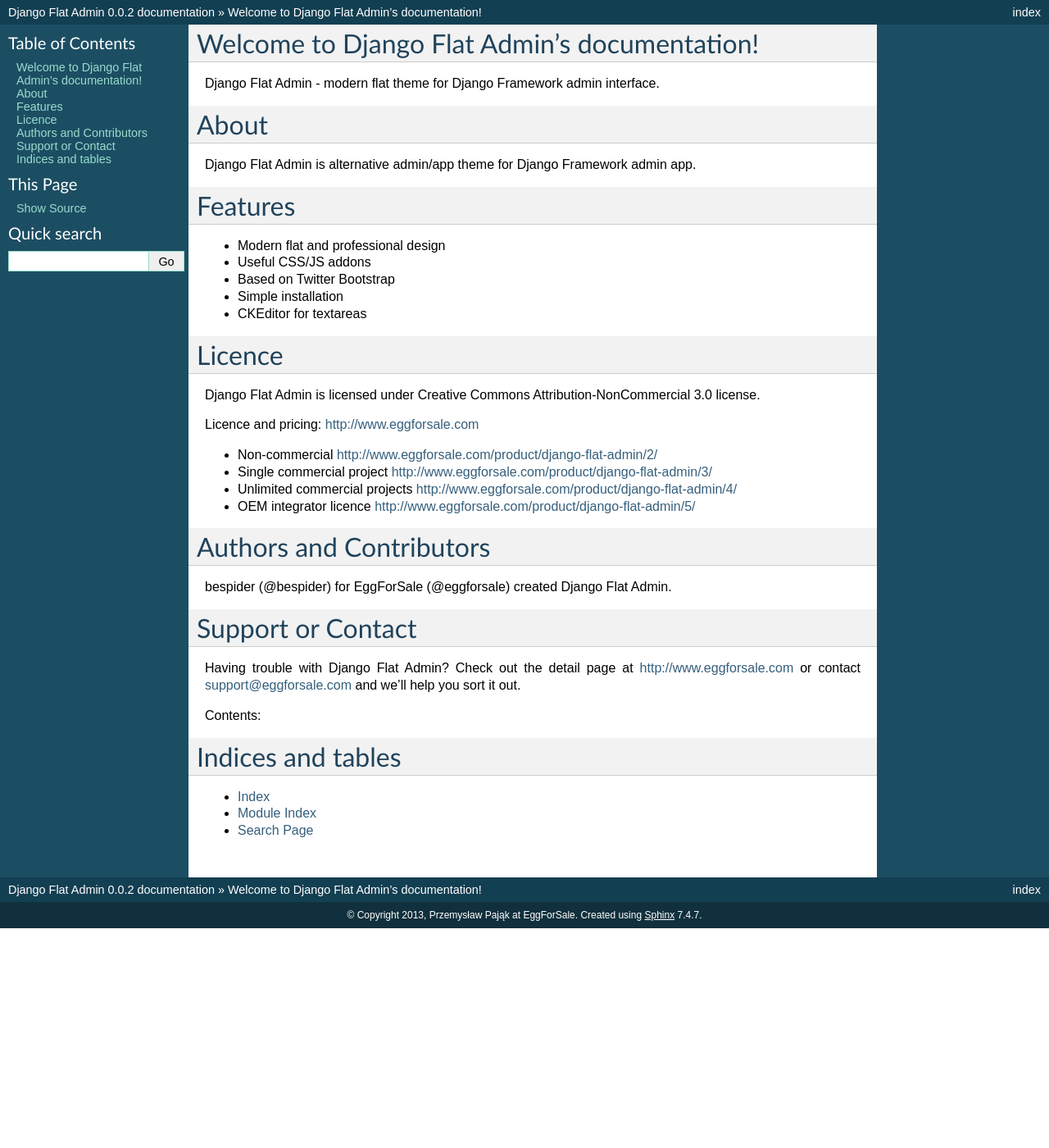
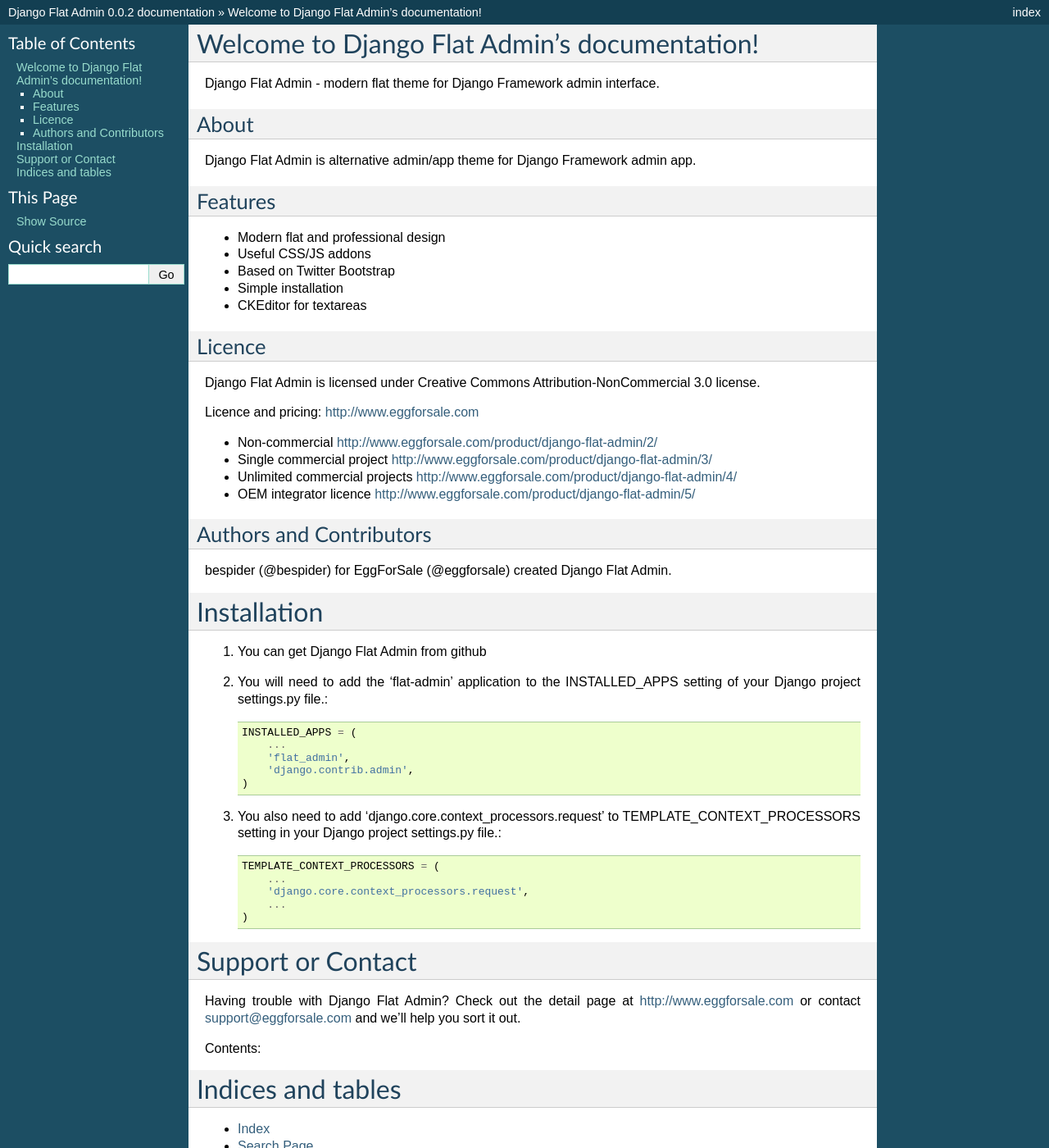
Before and after one commit to fearlessspider/django-flat-admin, a Sphinx documentation site: the page built from docs/index.rst, in a window 1280 px wide and 1400 px high. Shown: the whole window at 82% size. Built offline with Sphinx 7.4.7, drawn with Linux system fonts in a browser that asks for light colours.

Commit message:
Added installation docs

```diff
--- a/docs/index.rst
+++ b/docs/index.rst
@@ -8,11 +8,11 @@
 Django Flat Admin - modern flat theme for Django Framework admin interface.
 
 About
-=====
+-----
 Django Flat Admin is alternative admin/app theme for Django Framework admin app.
 
 Features
-========
+--------
 * Modern flat and professional design
 * Useful CSS/JS addons
 * Based on Twitter Bootstrap
@@ -20,7 +20,7 @@
 * CKEditor for textareas
 
 Licence
-=======
+-------
 Django Flat Admin is licensed under Creative Commons Attribution-NonCommercial 3.0 license.
 
 Licence and pricing: http://www.eggforsale.com
@@ -31,9 +31,28 @@
 * OEM integrator licence http://www.eggforsale.com/product/django-flat-admin/5/
 
 Authors and Contributors
-========================
+------------------------
 bespider (@bespider) for EggForSale (@eggforsale) created Django Flat Admin.
 
+Installation
+============
+
+1. You can get Django Flat Admin from github
+2. You will need to add the 'flat-admin' application to the INSTALLED_APPS setting of your Django project settings.py file.::
+
+    INSTALLED_APPS = (
+        ...
+        'flat_admin',
+        'django.contrib.admin',
+    )
+
+3. You also need to add 'django.core.context_processors.request' to TEMPLATE_CONTEXT_PROCESSORS setting in your Django project settings.py file.::
+
+    TEMPLATE_CONTEXT_PROCESSORS = (
+        ...
+        'django.core.context_processors.request',
+        ...
+    )
 
 Support or Contact
 ==================
```
Also changed, not shown: other parts of docs/index.rst (+0 -1 lines), 5 other files.
